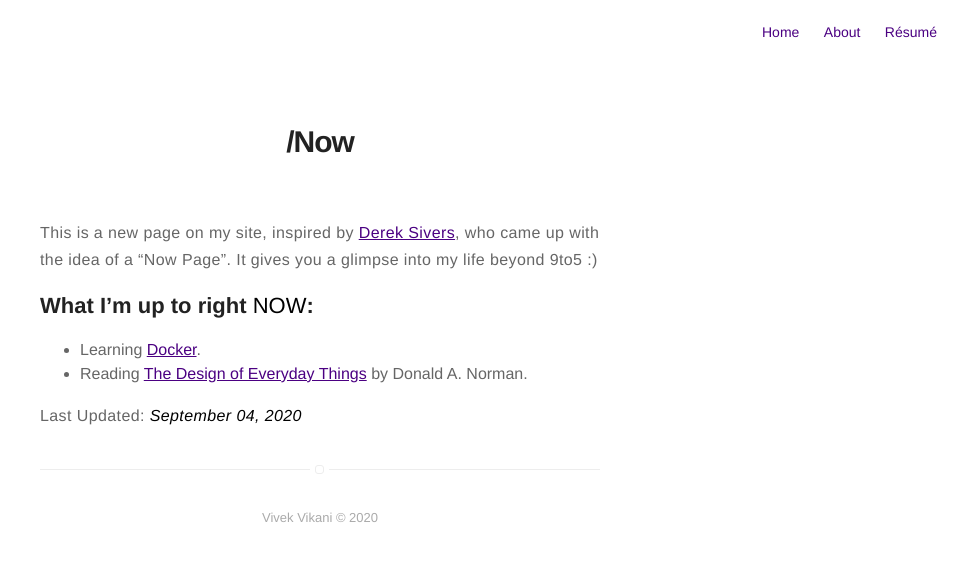
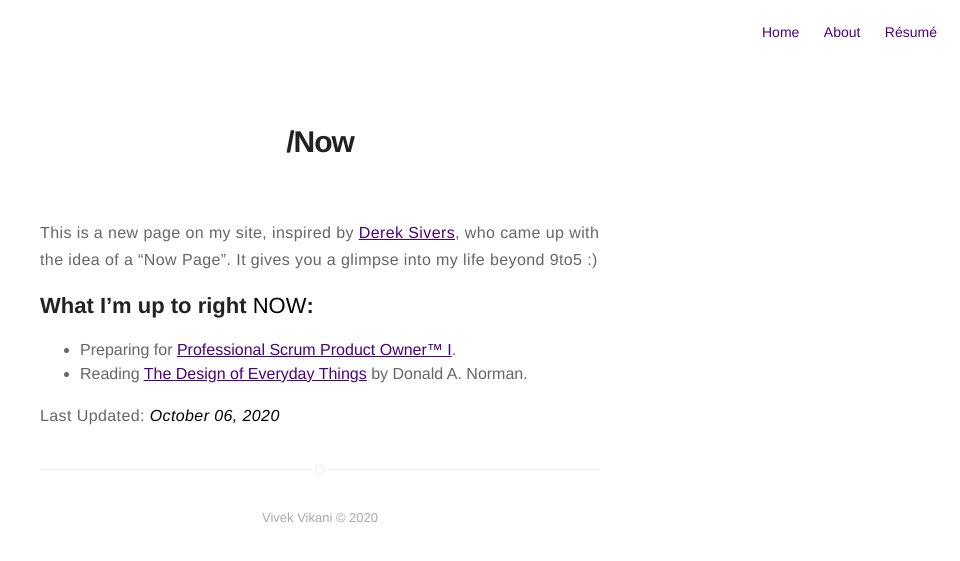
Before and after one commit to vivekvikani/vivekvikani.github.io, a Jekyll site: the page built from now.md, in a window 1280 px wide. Shown: the top 561 px of the page, without its empty margins (320-1280 px from the left). Built offline with Jekyll 4.4.1, drawn with Linux system fonts in a browser that asks for light colours.

Commit message:
Updated now.md

```diff
--- a/now.md
+++ b/now.md
@@ -7,7 +7,7 @@ This is a new page on my site, inspired by [Derek Sivers](https://sivers.org/now
 
 ## What I'm up to right **NOW**:
 
-* Learning [Docker](https://www.docker.com/).
+* Preparing for [Professional Scrum Product Owner™ I](https://www.scrum.org/professional-scrum-product-owner-i-certification).
 * Reading [The Design of Everyday Things](https://www.goodreads.com/book/show/840.The_Design_of_Everyday_Things) by Donald A. Norman.
 
-Last Updated: ***September 04, 2020***
+Last Updated: ***October 06, 2020***
```
